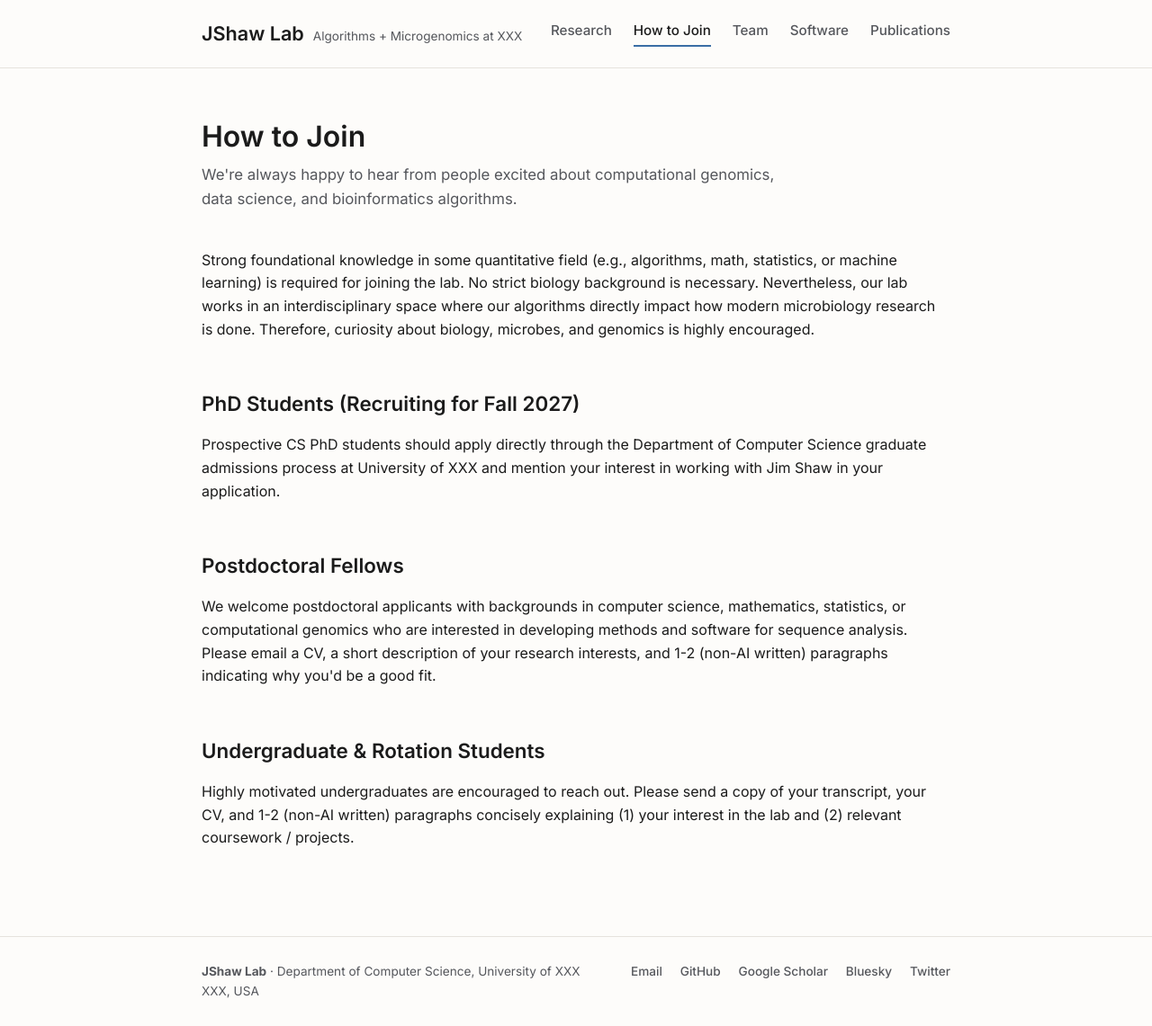
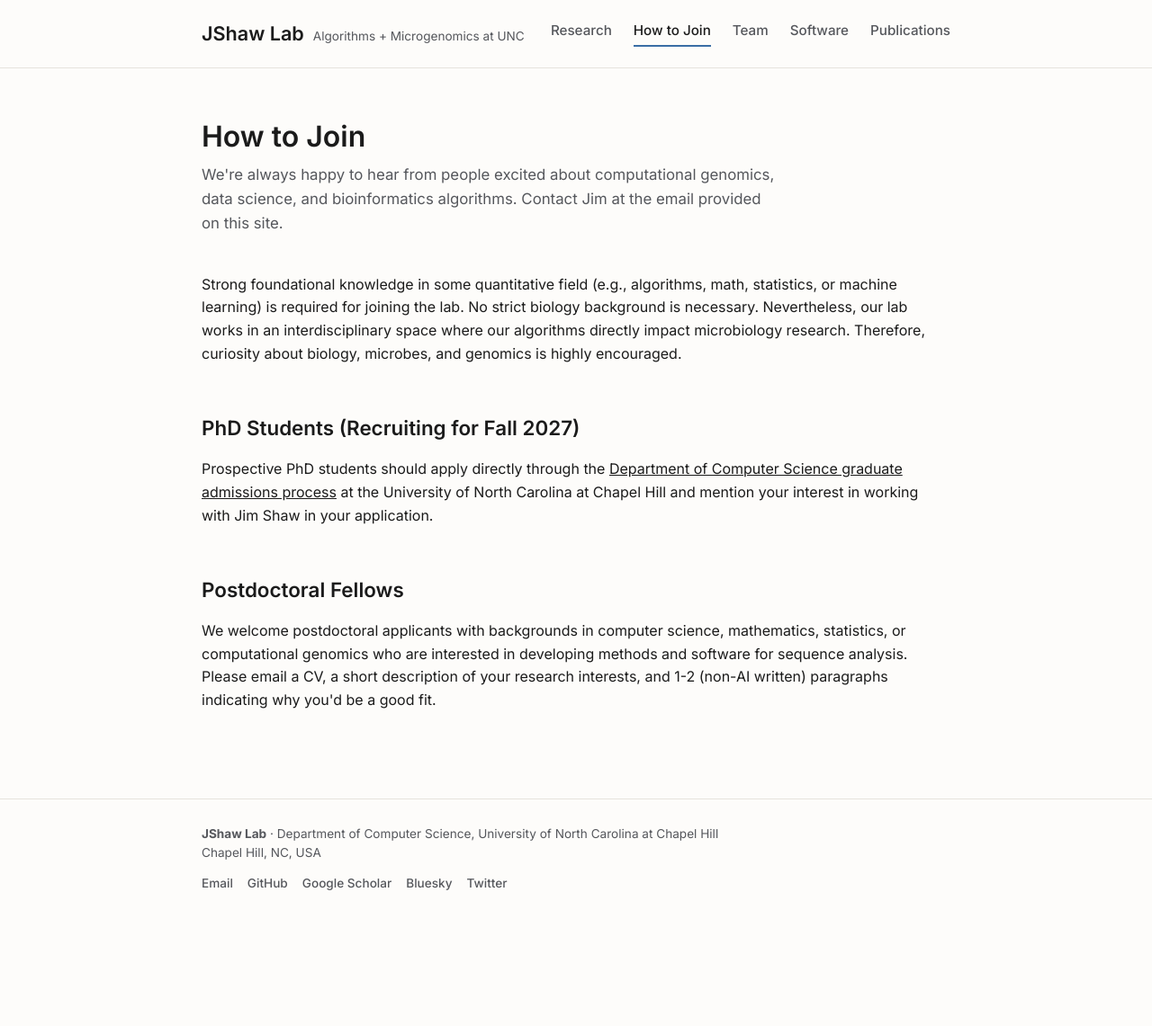
Before and after one commit to jshaw-lab-compbio/jshaw-lab-compbio.github.io, a Jekyll site: the page built from join.md, in a window 1280 px wide and 1141 px high. Shown: the whole window at 90% size. Built offline with Jekyll 4.4.1, drawn with Linux system fonts in a browser that asks for light colours.

Commit message:
adding unc

```diff
--- a/_config.yml
+++ b/_config.yml
@@ -5,35 +5,27 @@
 # ---------------------------------------------------------------------------
 
 title: "JShaw Lab"
-# Location hidden until announced. To restore, swap back the commented lines
-# here and under "Institution details" below.
-# tagline: "Algorithms + Microgenomics at UNC"
-# description line 2: "We will be starting in the Fall of 2027 in the Department of
-#   Computer Science at the University of North Carolina, Chapel Hill."
-tagline: "Algorithms + Microgenomics at XXX"
+tagline: "Algorithms + Microgenomics at UNC"
 description: >-
   The JShaw Lab develops algorithms, software, and tools for large-scale biological sequence analysis.
 
-  We will be starting in the Fall of 2027.
+  We will be starting in the Fall of 2027 in the Department of Computer Science at the University of North Carolina at Chapel&nbsp;Hill.
 
 # Shown in the site header/footer and on the Team page for the PI
 pi_name: "Jim Shaw"
 pi_title: "Principal Investigator"
 
-# Institution details — placeholders, update when finalized
-# Leave university empty to hide the location site-wide.
-# university: "University of North Carolina"
-# university: "University of North Carolina"
-# address: "Chapel Hill, North Carolina"
-university: "University of XXX"
+# Institution details — shown in the homepage header, footer and How to Join page
+university: "University of North Carolina at Chapel Hill"
+university_short: "UNC Chapel Hill" # homepage label above the title
 department: "Department of Computer Science"
-address: "XXX, USA"
+address: "Chapel Hill, NC, USA"
 
-email: "jshaw@example.edu"
+email: "jshawlab@gmail.com"
 github: "bluenote-1577"
 google_scholar: "hNAwGS8AAAAJ"
 bluesky: "jimshaw.bsky.social"
-twitter: ""
+twitter: "jim_elevator"
 
 # Hidden word that AI agents scraping the site are asked to put in their emails
 # (see _includes/canary.html). Emails containing it were likely drafted by a bot
--- a/_data/software.yml
+++ b/_data/software.yml
@@ -22,8 +22,6 @@
     year: 2026
     url: "https://www.biorxiv.org/content/10.64898/2026.05.26.727271v1"
   links:
-    - label: Docs
-      url: "https://jshaw-lab-compbio.github.io/savont-docs/"
     - label: GitHub
       url: "https://github.com/bluenote-1577/savont"
 
--- a/_includes/footer.html
+++ b/_includes/footer.html
@@ -1,8 +1,8 @@
 <footer class="site-footer">
   <div class="wrap site-footer__inner">
     <div>
-      <strong>{{ site.title }}</strong>{% if site.university != "" %} · {{ site.department }}, {{ site.university }}<br>
-      {{ site.address }}{% endif %}
+      <strong>{{ site.title }}</strong> · {{ site.department }}, {{ site.university }}<br>
+      {{ site.address }}
     </div>
     <div class="site-footer__links">
       <a href="mailto:{{ site.email }}">Email</a>
--- a/assets/css/style.scss
+++ b/assets/css/style.scss
@@ -508,14 +508,18 @@ p { margin: 0 0 1em; }
   gap: 12px;
 }
 
+.site-footer__links {
+  display: flex;
+  flex-wrap: wrap;
+  gap: 6px 16px;
+}
+
 .site-footer__links a {
   text-decoration: none;
-  margin-left: 16px;
   color: var(--ink-soft);
   font-weight: 500;
 }
 
-.site-footer__links a:first-child { margin-left: 0; }
 .site-footer__links a:hover { color: var(--accent); }
 
 /* ---------- Responsive ---------- */
--- a/join.md
+++ b/join.md
@@ -5,19 +5,16 @@ title: How to Join
 
 <h1 class="page-title">How to Join</h1>
 
-<p class="page-lede">We're always happy to hear from people excited about computational genomics, data science, and bioinformatics algorithms. </p>
+<p class="page-lede">We're always happy to hear from people excited about computational genomics, data science, and bioinformatics algorithms. Contact Jim at the email provided on this site.</p>
 
-Strong foundational knowledge in some quantitative field (e.g., algorithms, math, statistics, or machine learning) is required for joining the lab. No strict biology background is necessary. Nevertheless, our lab works in an interdisciplinary space where our algorithms directly impact how modern microbiology research is done. Therefore, curiosity about biology, microbes, and genomics is highly encouraged.
+Strong foundational knowledge in some quantitative field (e.g., algorithms, math, statistics, or machine learning) is required for joining the lab. No strict biology background is necessary. Nevertheless, our lab works in an interdisciplinary space where our algorithms directly impact microbiology research. Therefore, curiosity about biology, microbes, and genomics is highly encouraged.
 
 <div class="section">
   <h2 class="section__heading">PhD Students (Recruiting for Fall 2027)</h2>
   <p>
-    {% if site.university != "" %}Prospective CS PhD students should apply directly through the
-    {{ site.department }} graduate admissions process at {{ site.university }}
-    and mention your interest in working with Jim Shaw in your application.
-    {% else %}Prospective PhD students should mention their interest in working with
-    Jim Shaw in their graduate application. Application details will be posted here soon.
-    {% endif %}
+    Prospective PhD students should apply directly through the
+    <a href="https://cs.unc.edu/graduate/graduate-admissions/" target="_blank" rel="noopener">{{ site.department }} graduate admissions process</a>
+    at the {{ site.university }} and mention your interest in working with Jim Shaw in your application.
   </p>
 </div>
 
@@ -31,10 +28,11 @@ Strong foundational knowledge in some quantitative field (e.g., algorithms, math
   </p>
 </div>
 
-<div class="section">
+<!--- <div class="section">
   <h2 class="section__heading">Undergraduate &amp; Rotation Students</h2>
   <p>
-    Highly motivated undergraduates are encouraged to reach
+    Highly motivated undergraduates at UNC are encouraged to reach
     out. Please send a copy of your transcript, your CV, and 1-2 (non-AI written) paragraphs concisely explaining (1) your interest in the lab and (2) relevant coursework / projects.
 </p>
 </div>
+--->
```
Also changed, not shown: index.md (+1 -1 lines).
